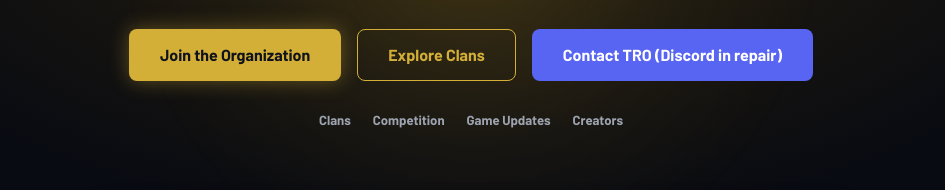
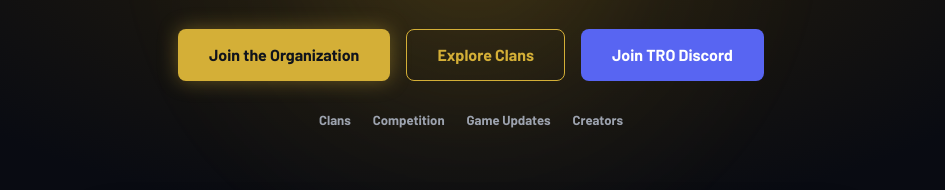
Before and after one commit to noahalexmusic/royale-organization, a plain HTML site: page index.html in a window 1280 px wide. Shown: the part 610-800 px from the top of the page, without its empty margins (169-1114 px from the left). Drawn offline with nearby package versions, Linux system fonts and the light colour scheme; no server answers; a web font is replaced by a local one.

Commit message:
Restore official TRO Discord links on homepage

```diff
--- a/index.html
+++ b/index.html
@@ -113,7 +113,7 @@
     <div class="btn-row">
       <a href="join.html" class="btn btn-primary">Join the Organization</a>
       <a href="clans.html" class="btn btn-outline">Explore Clans</a>
-      <a href="mailto:contact@theroyaleorganization.com?subject=TRO%20Inquiry" class="btn btn-discord" >Contact TRO (Discord in repair)</a>
+      <a href="https://discord.gg/WUJbJrkUtV" class="btn btn-discord" target="_blank" rel="noopener noreferrer">Join TRO Discord</a>
     </div>
     <div class="home-quick-links" aria-label="Homepage shortcuts">
       <a href="#clans">Clans</a>
@@ -263,7 +263,7 @@
       <p>The Tournament Hub is ready for the next official event. Confirmed dates, registration, format, bracket, and results will appear there without inventing details before they're announced.</p>
       <div class="btn-row home-left-buttons">
         <a href="tournaments.html" class="btn btn-primary">Tournament Hub</a>
-        <a href="mailto:contact@theroyaleorganization.com?subject=TRO%20Inquiry" class="btn btn-outline" target="_blank" rel="noopener noreferrer">Tournament Discord</a>
+        <a href="https://discord.gg/WUJbJrkUtV" class="btn btn-outline" target="_blank" rel="noopener noreferrer">Tournament Discord</a>
       </div>
     </div>
     <div class="home-event-facts">
@@ -308,7 +308,7 @@
   <p>Find a clan, connect as a creator, bring your own clan into the organization, or simply join the community and see what's next.</p>
   <div class="btn-row">
     <a href="join.html" class="btn btn-primary">Choose Your Path</a>
-    <a href="mailto:contact@theroyaleorganization.com?subject=TRO%20Inquiry" class="btn btn-discord" >Contact TRO (Discord in repair)</a>
+    <a href="https://discord.gg/WUJbJrkUtV" class="btn btn-discord" target="_blank" rel="noopener noreferrer">Join TRO Discord</a>
   </div>
 </section>
 
@@ -317,7 +317,7 @@
 <footer class="site-footer">
   <div class="footer-brand">♛ THE ROYALE ORGANIZATION</div>
   <p>COMPETE • UNITE • CONQUER</p>
-  <p><a class="text-link" href="mailto:contact@theroyaleorganization.com?subject=TRO%20Inquiry" >Contact TRO (Discord in repair)</a></p>
+  <p><a class="text-link" href="https://discord.gg/WUJbJrkUtV" >Join TRO Discord</a></p>
   <div class="footer-socials">
     <p>Follow The Royale Organization</p>
     <a href="https://www.tiktok.com/@the.royal.organiz" target="_blank" rel="noopener noreferrer">Official TikTok</a>
```
